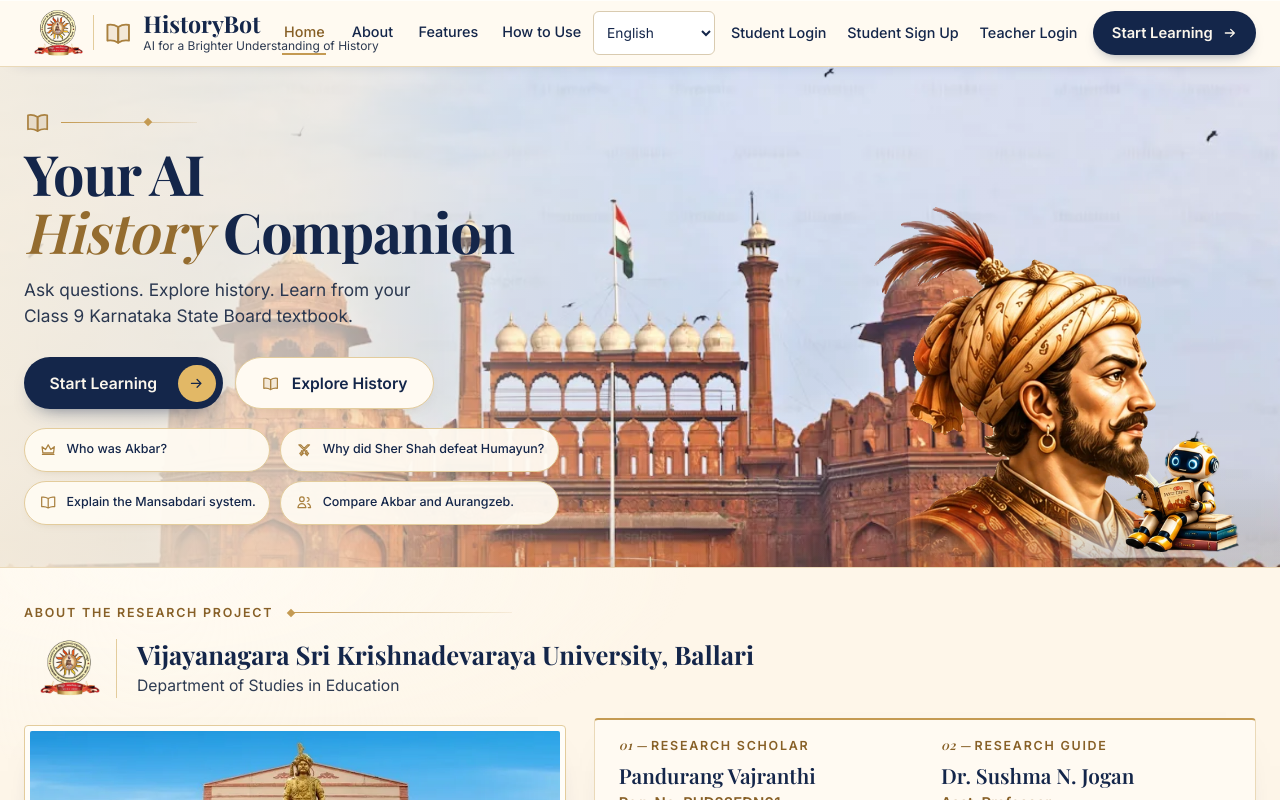
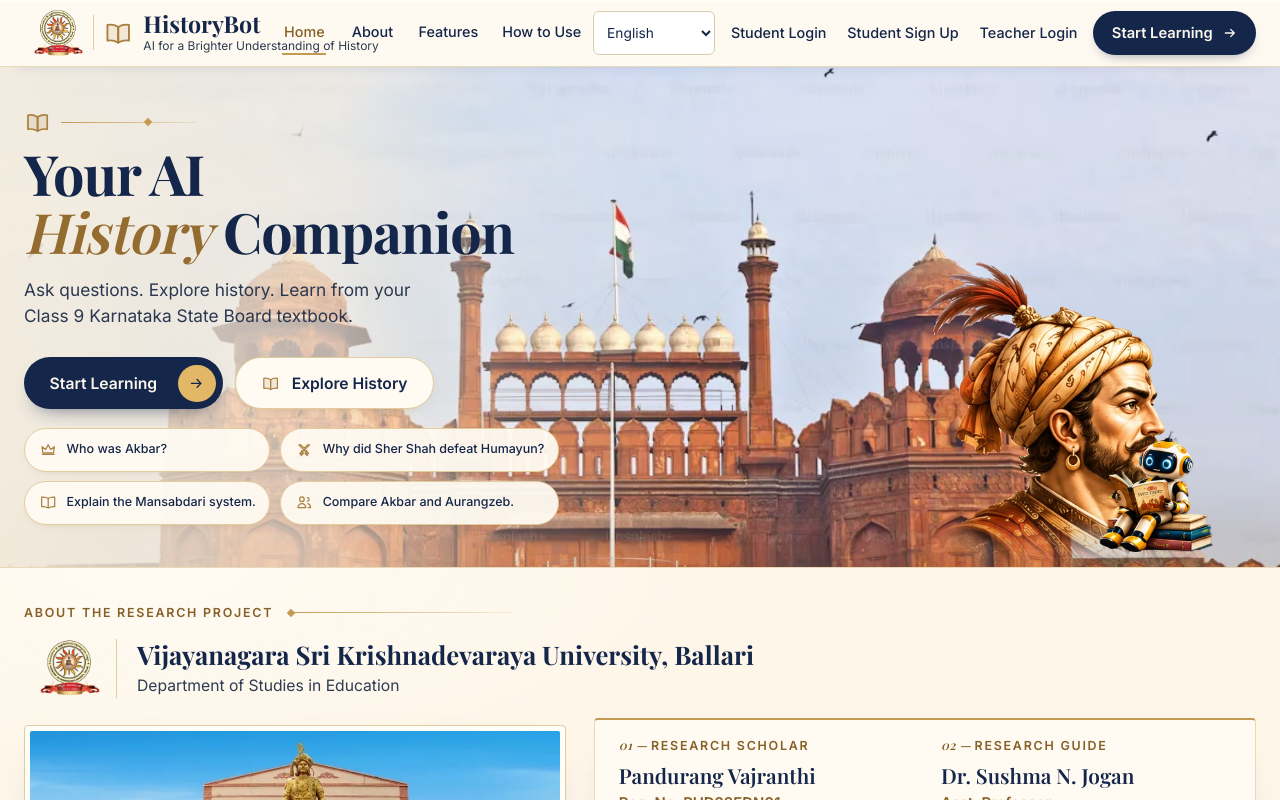
Before and after one commit to VishnuKanthcr7/historybot, a React (Vite) app in the folder frontend/: page / in a window 1280 px wide. Shown: the top 800 px of the page. Built offline with nearby package versions, Linux system fonts and the light colour scheme; no server answers; a web font is replaced by a local one.

Commit message:
Homepage hero v10 (local): desktop portrait 15% smaller, mascot tucked 2% left

```diff
--- a/frontend/src/pages/Home.css
+++ b/frontend/src/pages/Home.css
@@ -1366,7 +1366,7 @@
   .hb-fig-shivaji {
     right: 5%;
     width: auto;
-    height: 72%;
+    height: 61%;
   }
 
   .hb-fig-shivaji img {
@@ -1375,7 +1375,7 @@
   }
 
   .hb-fig-bot {
-    right: 3%;
+    right: 5%;
     bottom: 3%;
     width: clamp(110px, 10vw, 145px);
   }
```
